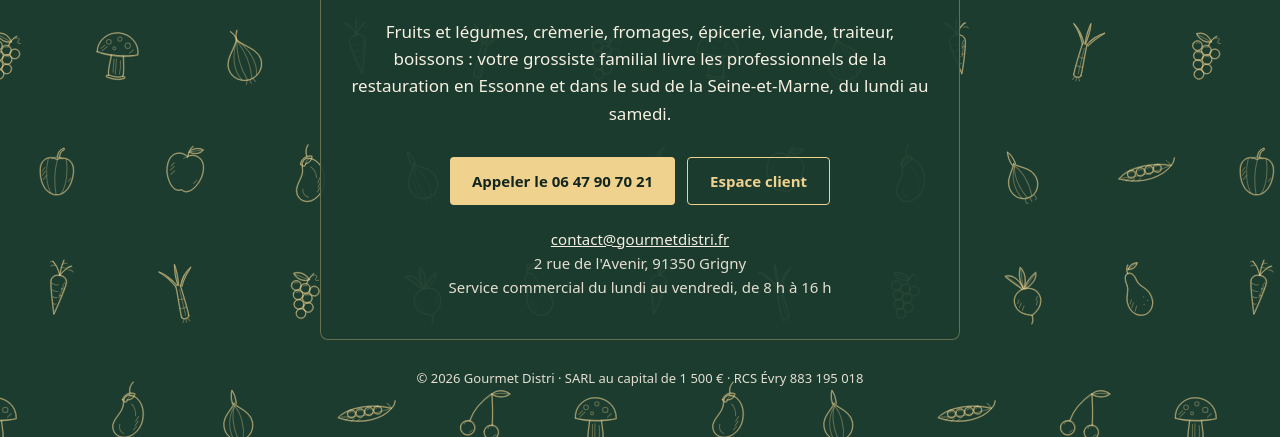
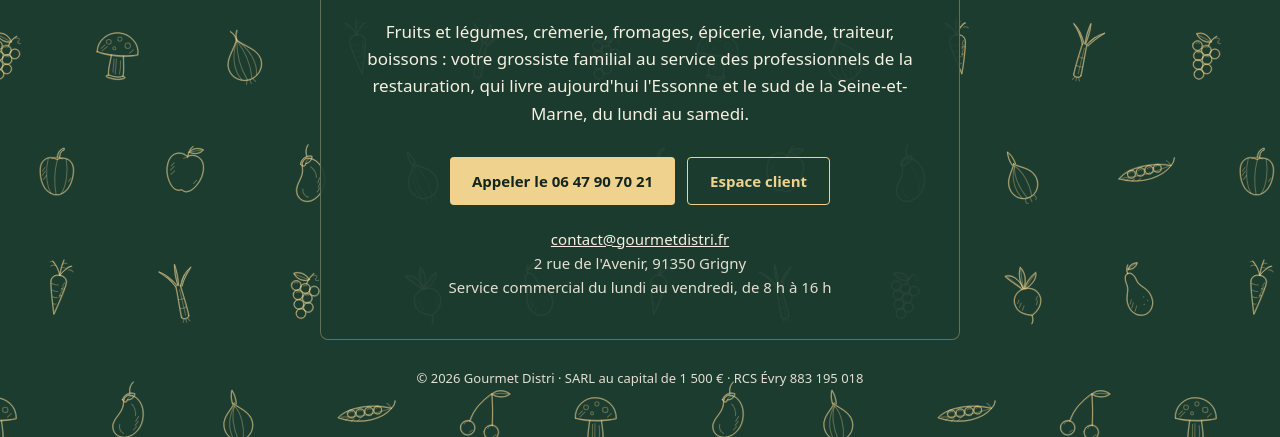
Before and after one commit to Euphorique91/site-vitrine, a plain HTML site: page index.html in a window 1280 px wide. Shown: the part 368-805 px from the top of the page. Drawn offline with Linux system fonts and the light colour scheme.

Commit message:
Page d attente : zone de livraison presentee comme secteur actuel
La description et le texte ne laissent plus entendre que l offre est
reservee au 91 et au sud 77 : c est la zone livree aujourd hui.

Co-Authored-By: Claude Opus 5.5 <noreply@anthropic.com>
Claude-Session: https://claude.ai/code/session_0172z5JtkGsmsjWE9YfhB3h8

```diff
--- a/index.html
+++ b/index.html
@@ -4,7 +4,7 @@
 <meta charset="utf-8">
 <meta name="viewport" content="width=device-width, initial-scale=1">
 <title>Gourmet Distri · Grossiste alimentaire au service de la restauration</title>
-<meta name="description" content="Gourmet Distri, grossiste familial en Essonne : fruits et légumes, crèmerie, épicerie… livrés chaque matin aux restaurateurs du 91 et du sud 77.">
+<meta name="description" content="Gourmet Distri, grossiste familial basé en Essonne : fruits et légumes, crèmerie, épicerie… livrés chaque matin aux professionnels de la restauration.">
 <!-- Page d'attente : retirer « noindex » à la mise en ligne du site vitrine -->
 <meta name="robots" content="noindex">
 <link rel="icon" href="/assets/favicon.svg" type="image/svg+xml">
@@ -55,7 +55,7 @@
 <main>
   <img class="logo" src="/assets/logo-or.svg" alt="Gourmet Distri, au service de la restauration" width="340" height="155">
   <h1>Notre nouveau site arrive très bientôt.</h1>
-  <p>Fruits et légumes, crèmerie, fromages, épicerie, viande, traiteur, boissons : votre grossiste familial livre les professionnels de la restauration en Essonne et dans le sud de la Seine-et-Marne, du lundi au samedi.</p>
+  <p>Fruits et légumes, crèmerie, fromages, épicerie, viande, traiteur, boissons : votre grossiste familial au service des professionnels de la restauration, qui livre aujourd&#39;hui l&#39;Essonne et le sud de la Seine-et-Marne, du lundi au samedi.</p>
   <div class="actions">
     <a class="btn btn-or" href="tel:+33647907021">Appeler le 06 47 90 70 21</a>
     <a class="btn btn-ligne" href="https://commandes.gourmetdistri.fr">Espace client</a>
```
